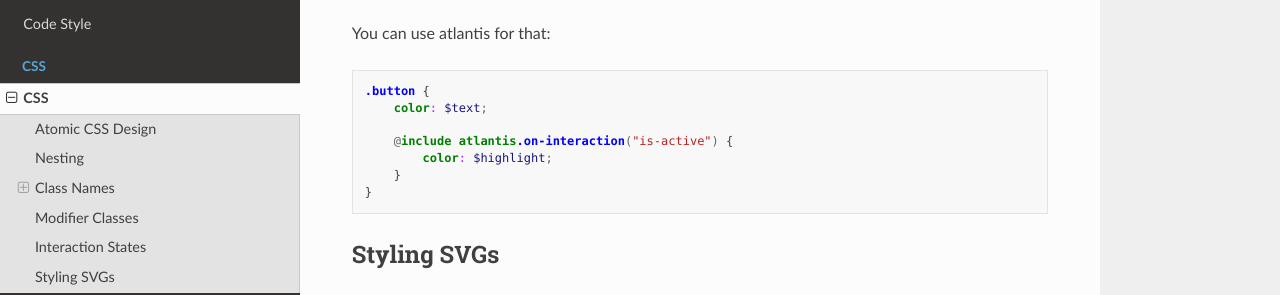
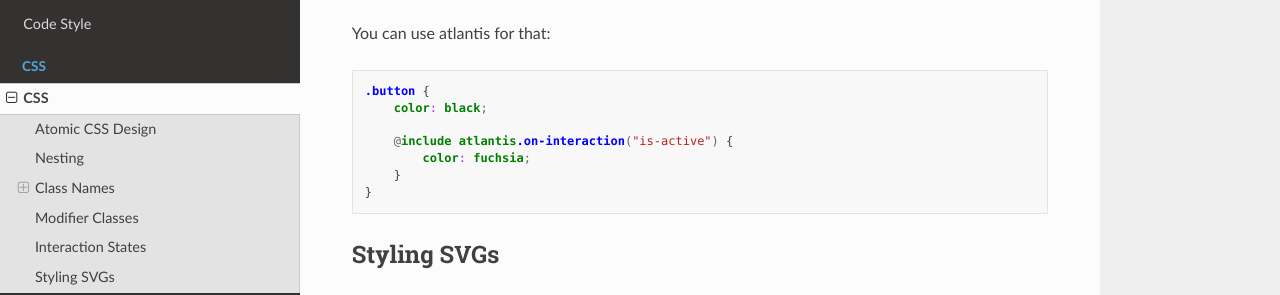
Before and after one commit to 21TORR/docs-old, a Sphinx documentation site: the page built from docs/css/index.rst, in a window 1280 px wide and 900 px high, scrolled down 2256 px. Shown: the part 159-454 px from the top of the window. Built offline with Sphinx 7.4.7 and the Read the Docs theme 2.0.0, drawn with Linux system fonts in a browser that asks for light colours.

Commit message:
“Fix” SCSS code
Apparently this NEEDS to be valid for RTD…
And pygments doesn’t understand SCSS variables..

```diff
--- a/docs/css/index.rst
+++ b/docs/css/index.rst
@@ -122,10 +122,10 @@ You can use atlantis for that:
 .. code-block:: scss
 
     .button {
-        color: $text;
+        color: black;
 
         @include atlantis.on-interaction("is-active") {
-            color: $highlight;
+            color: fuchsia;
         }
     }
 
```
